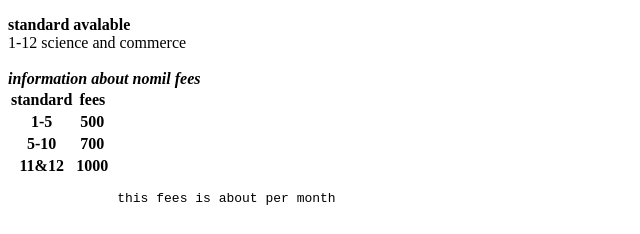
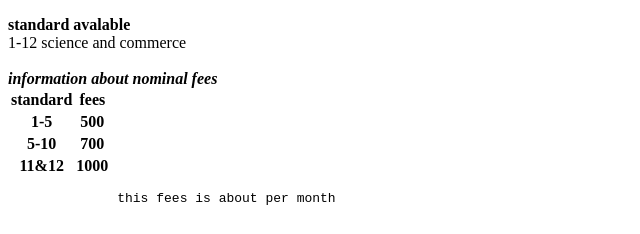
Before and after one commit to Amitvaghamshi/Rktution, a plain HTML site: page index.html in a window 1280 px wide. Shown: the part 264-498 px from the top of the page, 0-640 px from the left. Drawn offline with Linux system fonts and the light colour scheme.

Commit message:
Index.html

```diff
--- a/index.html
+++ b/index.html
@@ -23,7 +23,7 @@
 </p4><br><br>
 
 <p5><i><b>
-information about nomil fees</i></b>
+information about nominal fees</i></b>
 <table>
 <tr>
    <th> standard</th>
```
